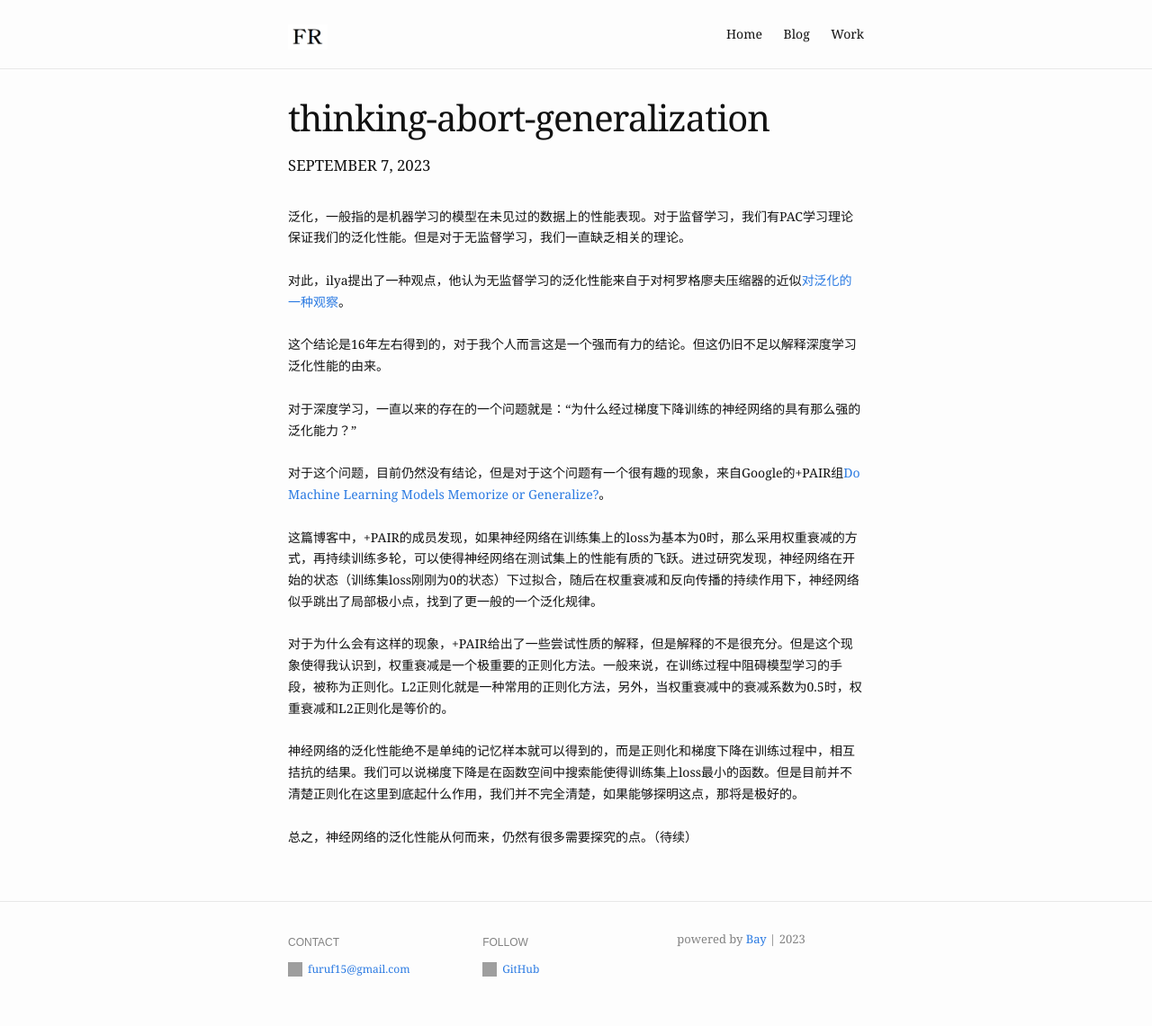
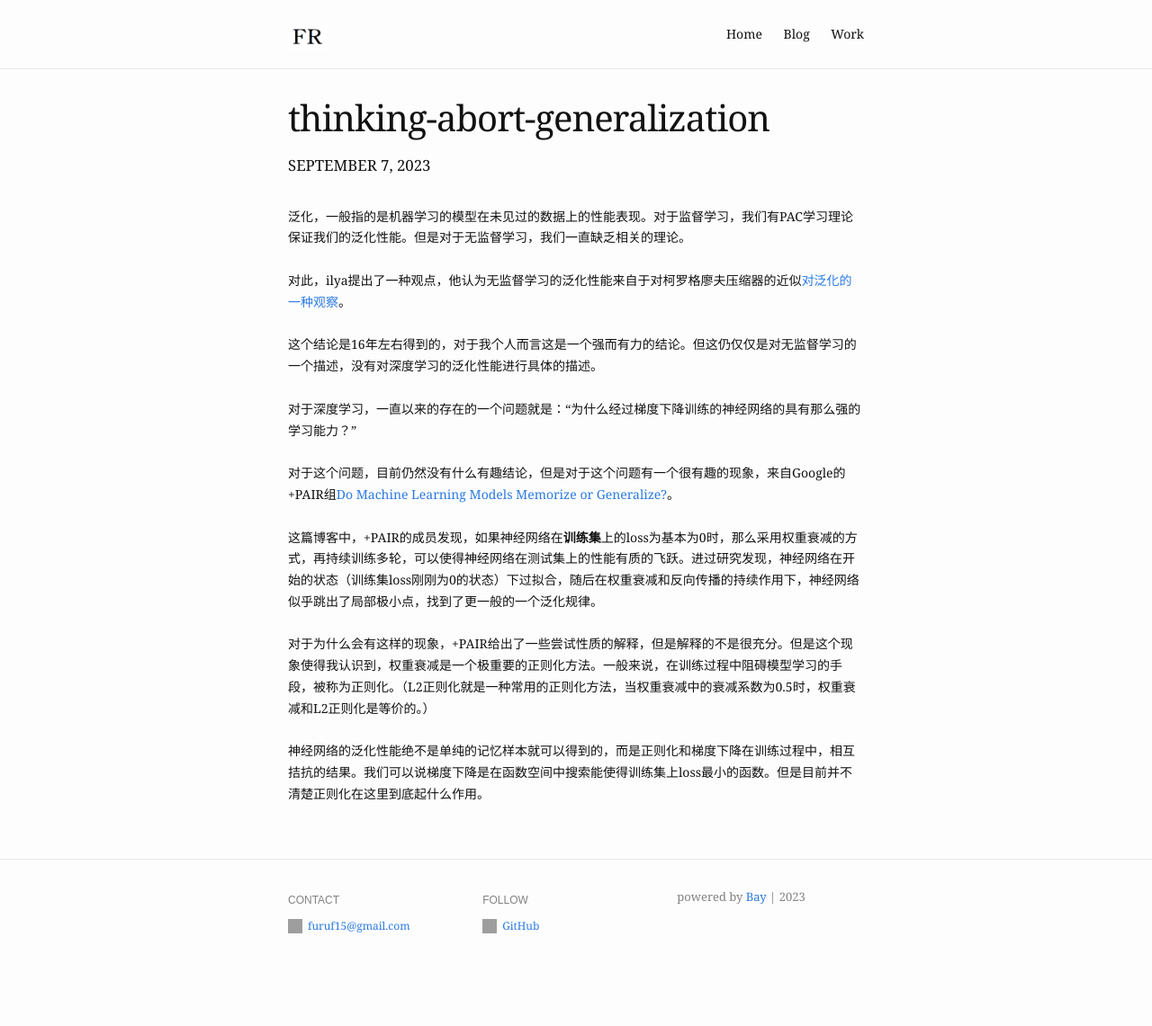
Before and after one commit to FuRuF-11/FuRuF-11.github.io, a Jekyll site: the page built from _posts/2023-09-07-thinking-abort-generalization.md, in a window 1280 px wide. Shown: the whole page at 90% size. Built offline with Jekyll 4.4.1, drawn with Linux system fonts in a browser that asks for light colours; a script that is not in the unit is left out; after the commit the page ends 1093 px from its top, so only the background shows below that.

Commit message:
post changes

```diff
--- a/_posts/2023-09-07-thinking-abort-generalization.md
+++ b/_posts/2023-09-07-thinking-abort-generalization.md
@@ -11,22 +11,19 @@ blurb: "关于泛化的一些思考"
 对此，ilya提出了一种观点，他认为无监督学习的泛化性能来自于对柯罗格廖夫压缩器的近似[对泛化的一种观察](https://www.youtube.com/watch?v=AKMuA_TVz3A&t=1677s)。
 <br />
 <br />
-这个结论是16年左右得到的，对于我个人而言这是一个强而有力的结论。但这仍旧不足以解释深度学习泛化性能的由来。
+这个结论是16年左右得到的，对于我个人而言这是一个强而有力的结论。但这仍仅仅是对无监督学习的一个描述，没有对深度学习的泛化性能进行具体的描述。
 <br />
 <br />
-对于深度学习，一直以来的存在的一个问题就是：“为什么经过梯度下降训练的神经网络的具有那么强的泛化能力？”
+对于深度学习，一直以来的存在的一个问题就是：“为什么经过梯度下降训练的神经网络的具有那么强的学习能力？”
 <br />
 <br />
-对于这个问题，目前仍然没有结论，但是对于这个问题有一个很有趣的现象，来自Google的+PAIR组[Do Machine Learning Models Memorize or Generalize?](https://pair.withgoogle.com/explorables/grokking/)。
+对于这个问题，目前仍然没有什么有趣结论，但是对于这个问题有一个很有趣的现象，来自Google的+PAIR组[Do Machine Learning Models Memorize or Generalize?](https://pair.withgoogle.com/explorables/grokking/)。
 <br />
 <br />
-这篇博客中，+PAIR的成员发现，如果神经网络在训练集上的loss为基本为0时，那么采用权重衰减的方式，再持续训练多轮，可以使得神经网络在测试集上的性能有质的飞跃。进过研究发现，神经网络在开始的状态（训练集loss刚刚为0的状态）下过拟合，随后在权重衰减和反向传播的持续作用下，神经网络似乎跳出了局部极小点，找到了更一般的一个泛化规律。
+这篇博客中，+PAIR的成员发现，如果神经网络在**训练集**上的loss为基本为0时，那么采用权重衰减的方式，再持续训练多轮，可以使得神经网络在测试集上的性能有质的飞跃。进过研究发现，神经网络在开始的状态（训练集loss刚刚为0的状态）下过拟合，随后在权重衰减和反向传播的持续作用下，神经网络似乎跳出了局部极小点，找到了更一般的一个泛化规律。
 <br />
 <br />
-对于为什么会有这样的现象，+PAIR给出了一些尝试性质的解释，但是解释的不是很充分。但是这个现象使得我认识到，权重衰减是一个极重要的正则化方法。一般来说，在训练过程中阻碍模型学习的手段，被称为正则化。L2正则化就是一种常用的正则化方法，另外，当权重衰减中的衰减系数为0.5时，权重衰减和L2正则化是等价的。
+对于为什么会有这样的现象，+PAIR给出了一些尝试性质的解释，但是解释的不是很充分。但是这个现象使得我认识到，权重衰减是一个极重要的正则化方法。一般来说，在训练过程中阻碍模型学习的手段，被称为正则化。（L2正则化就是一种常用的正则化方法，当权重衰减中的衰减系数为0.5时，权重衰减和L2正则化是等价的。）
 <br />
 <br />
-神经网络的泛化性能绝不是单纯的记忆样本就可以得到的，而是正则化和梯度下降在训练过程中，相互拮抗的结果。我们可以说梯度下降是在函数空间中搜索能使得训练集上loss最小的函数。但是目前并不清楚正则化在这里到底起什么作用，我们并不完全清楚，如果能够探明这点，那将是极好的。
-<br />
-<br />
-总之，神经网络的泛化性能从何而来，仍然有很多需要探究的点。（待续）
+神经网络的泛化性能绝不是单纯的记忆样本就可以得到的，而是正则化和梯度下降在训练过程中，相互拮抗的结果。我们可以说梯度下降是在函数空间中搜索能使得训练集上loss最小的函数。但是目前并不清楚正则化在这里到底起什么作用。
```
